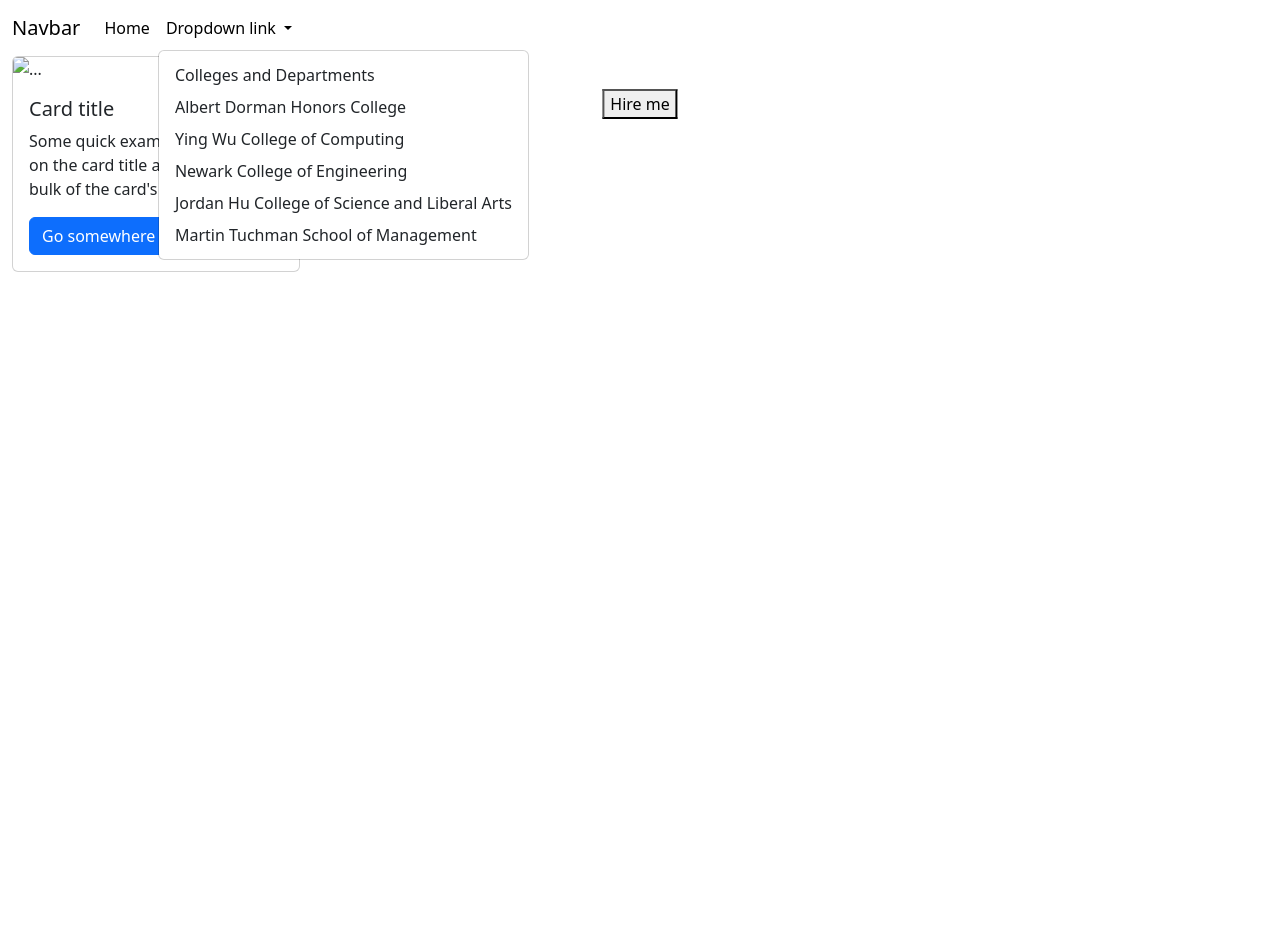
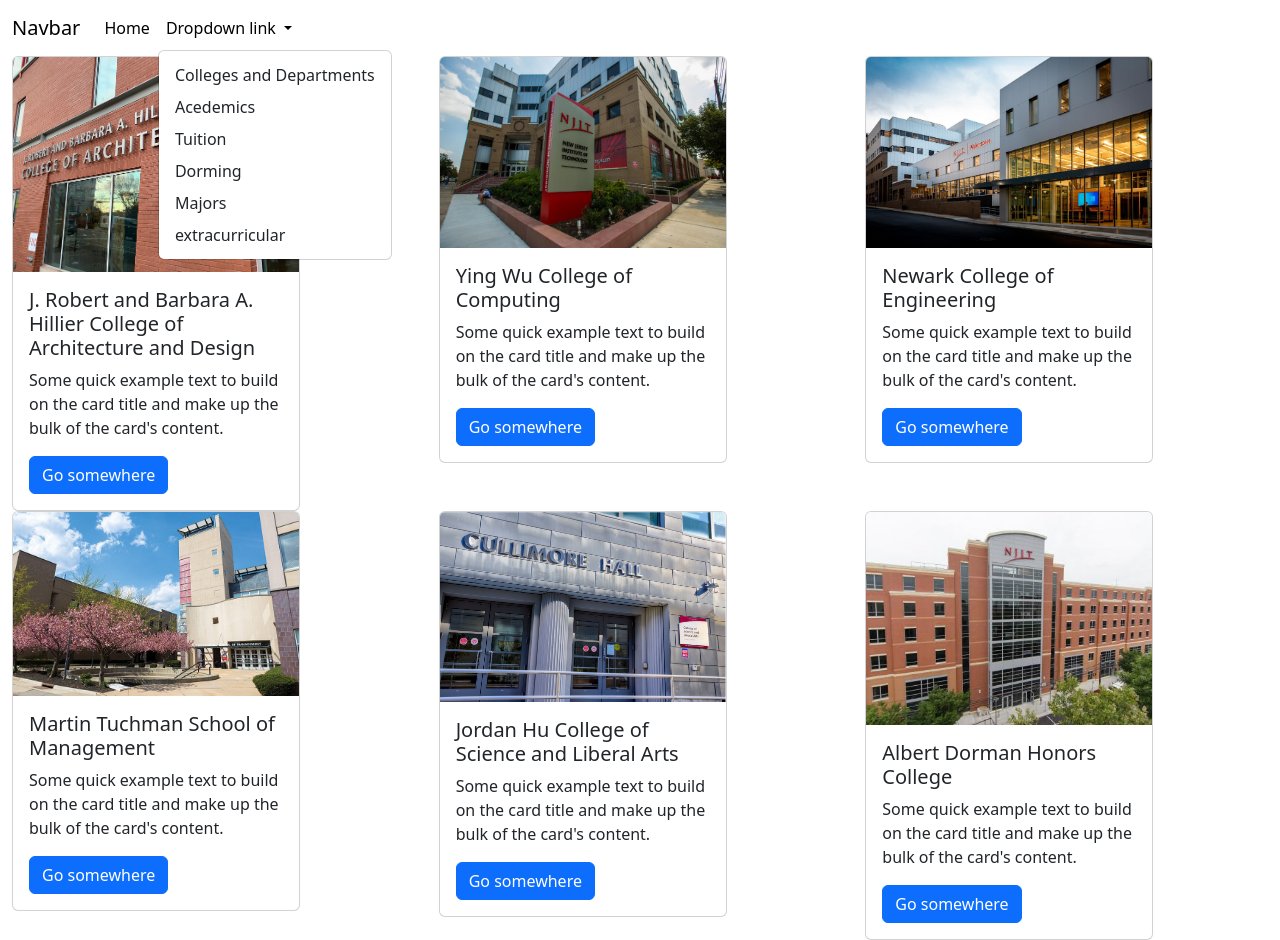
Before and after one commit to SeanMillen-el/Collegepromo, a plain HTML site: page index.html in a window 1280 px wide. Both pictures are taken after a click on the button "Dropdown link". Before the commit the page ends 800 px from the top, so only its background shows below. Drawn offline with nearby package versions, Linux system fonts and the light colour scheme.

Commit message:
did sizing

```diff
--- a/index.html
+++ b/index.html
@@ -1,16 +1,22 @@
-<!doctype html>
+<!DOCTYPE html>
 <html lang="en">
   <head>
     <title>College freshmen promotion</title>
     <!-- Required meta tags -->
     <meta charset="utf-8" />
-        <meta name="viewport" content="width=device-width, initial-scale=1, shrink-to-fit=no"
+    <meta
+      name="viewport"
+      content="width=device-width, initial-scale=1, shrink-to-fit=no"
     />
 
     <!-- Bootstrap CSS v5.2.1 -->
-        <link href="https://cdn.jsdelivr.net/npm/bootstrap@5.3.2/dist/css/bootstrap.min.css" rel="stylesheet" integrity="sha384-T3c6CoIi6uLrA9TneNEoa7RxnatzjcDSCmG1MXxSR1GAsXEV/Dwwykc2MPK8M2HN" crossorigin="anonymous"
+    <link
+      href="https://cdn.jsdelivr.net/npm/bootstrap@5.3.2/dist/css/bootstrap.min.css"
+      rel="stylesheet"
+      integrity="sha384-T3c6CoIi6uLrA9TneNEoa7RxnatzjcDSCmG1MXxSR1GAsXEV/Dwwykc2MPK8M2HN"
+      crossorigin="anonymous"
     />
-        <link rel="stylesheet" href="style.css">
+    <link rel="stylesheet" href="style.css" />
   </head>
 
   <body>
@@ -18,8 +24,16 @@
       <!--Start navbar-->
       <nav class="navbar navbar-expand-lg bg-body-danger">
         <div class="container-fluid">
-                  <a class="navbar-brand" href="#">Navbar</a>
-                  <button class="navbar-toggler" type="button" data-bs-toggle="collapse" data-bs-target="#navbarNavDropdown" aria-controls="navbarNavDropdown" aria-expanded="false" aria-label="Toggle navigation">
+          <a class="navbar-brand" src="imgs/NJIT logo.png" href="#">Navbar</a>
+          <button
+            class="navbar-toggler"
+            type="button"
+            data-bs-toggle="collapse"
+            data-bs-target="#navbarNavDropdown"
+            aria-controls="navbarNavDropdown"
+            aria-expanded="false"
+            aria-label="Toggle navigation"
+          >
             <span class="navbar-toggler-icon"></span>
           </button>
           <div class="collapse navbar-collapse" id="navbarNavDropdown">
@@ -28,16 +42,50 @@
                 <a class="nav-link active" aria-current="page" href="#">Home</a>
               </li>
               <li class="nav-item dropdown">
-                        <a class="nav-link dropdown-toggle" href="#" role="button" data-bs-toggle="dropdown" aria-expanded="false">
+                <a
+                  class="nav-link dropdown-toggle"
+                  href="#"
+                  role="button"
+                  data-bs-toggle="dropdown"
+                  aria-expanded="false"
+                >
                   Dropdown link
                 </a>
                 <ul class="dropdown-menu">
-                          <li><a class="dropdown-item" href="https://www.njit.edu/academics/colleges-and-departments">Colleges and Departments</a></li>
-                          <li><a class="dropdown-item" href="https://honors.njit.edu/">Albert Dorman Honors College</a></li>
-                          <li><a class="dropdown-item" href="https://computing.njit.edu/">Ying Wu College of Computing</a></li>
-                          <li><a class="dropdown-item" href="https://engineering.njit.edu/">Newark College of Engineering</a></li>
-                          <li><a class="dropdown-item" href="https://csla.njit.edu/">Jordan Hu College of Science and Liberal Arts</a></li>
-                          <li><a class="dropdown-item" href="https://management.njit.edu/">Martin Tuchman School of Management</a></li>
+                  <li>
+                    <a
+                      class="dropdown-item"
+                      href="https://www.njit.edu/academics/colleges-and-departments"
+                      >Colleges and Departments</a
+                    >
+                  </li>
+                  <li>
+                    <a class="dropdown-item" href="https://honors.njit.edu/"
+                      >Acedemics</a
+                    >
+                  </li>
+                  <li>
+                    <a class="dropdown-item" href="https://computing.njit.edu/"
+                      >Tuition</a
+                    >
+                  </li>
+                  <li>
+                    <a
+                      class="dropdown-item"
+                      href="https://engineering.njit.edu/"
+                      >Dorming</a
+                    >
+                  </li>
+                  <li>
+                    <a class="dropdown-item" href="https://csla.njit.edu/"
+                      >Majors</a
+                    >
+                  </li>
+                  <li>
+                    <a class="dropdown-item" href="https://management.njit.edu/"
+                      >extracurricular</a
+                    >
+                  </li>
                 </ul>
               </li>
             </ul>
@@ -48,35 +96,130 @@
     </header>
     <main>
       <!--start body section-->
-            <!--hero img-->
-              <div class="hero-image">
-                <div class="hero-text">
-                  <h1>Welcome to NJIT</h1>
-                  <p>And I'm a Photographer</p>
-                  <button>Hire me</button>
+      <div class="container-fluid">
+        <div class="row">
+          <div class="col-md-4 col-sm-6 ml-4">
+            <div class="card" style="width: 18rem">
+              <img
+                src="imgs/Colleges/college of architecture.jpg"
+                class="card-img-top"
+                alt="..."
+              />
+              <div class="card-body">
+                <h5 class="card-title">
+                  J. Robert and Barbara A. Hillier College of Architecture and
+                  Design
+                </h5>
+                <p class="card-text">
+                  Some quick example text to build on the card title and make up
+                  the bulk of the card's content.
+                </p>
+                <a href="https://design.njit.edu/" class="btn btn-primary"
+                  >Go somewhere</a
+                >
               </div>
             </div>
-            <!--end hero img-->
-              <div class="container-fluid">
-                <div class="row">
-                  <div class="col-2">
-                    <div class="card" style="width: 18rem;">
-                      <img src="..." class="card-img-top" alt="...">
+          </div>
+          <div class="col-md-4 col-sm-6 ml-4">
+            <div class="card" style="width: 18rem">
+              <img
+                src="imgs/Colleges/College of compting.jpg"
+                class="card-img-top"
+                alt="..."
+              />
               <div class="card-body">
-                        <h5 class="card-title">Card title</h5>
-                        <p class="card-text">Some quick example text to build on the card title and make up the bulk of the card's content.</p>
-                        <a href="#" class="btn btn-primary">Go somewhere</a>
+                <h5 class="card-title">Ying Wu College of Computing</h5>
+                <p class="card-text">
+                  Some quick example text to build on the card title and make up
+                  the bulk of the card's content.
+                </p>
+                <a href="https://computing.njit.edu/" class="btn btn-primary"
+                  >Go somewhere</a
+                >
+              </div>
+            </div>
+          </div>
+          <div class="col-md-4 col-sm-6">
+            <div class="card" style="width: 18rem">
+              <img
+                src="imgs/Colleges/college of Engineering.jpg"
+                class="card-img-top"
+                alt="..."
+              />
+              <div class="card-body">
+                <h5 class="card-title">Newark College of Engineering</h5>
+                <p class="card-text">
+                  Some quick example text to build on the card title and make up
+                  the bulk of the card's content.
+                </p>
+                <a href="https://engineering.njit.edu/" class="btn btn-primary"
+                  >Go somewhere</a
+                >
               </div>
             </div>
           </div>
         </div>
-
-
-
-
-
-
-
+        <div class="row">
+          <div class="col-md-4 col-sm-6 ml-4">
+            <div class="card" style="width: 18rem">
+              <img
+                src="imgs/Colleges/college of management.jpg"
+                class="card-img-top"
+                alt="..."
+              />
+              <div class="card-body">
+                <h5 class="card-title">Martin Tuchman School of Management</h5>
+                <p class="card-text">
+                  Some quick example text to build on the card title and make up
+                  the bulk of the card's content.
+                </p>
+                <a href="https://management.njit.edu/" class="btn btn-primary"
+                  >Go somewhere</a
+                >
+              </div>
+            </div>
+          </div>
+          <div class="col-md-4 col-sm-6 ml-4">
+            <div class="card" style="width: 18rem">
+              <img
+                src="imgs/Colleges/College of science and liberal arts.jpg"
+                class="card-img-top"
+                alt="..."
+              />
+              <div class="card-body">
+                <h5 class="card-title">
+                  Jordan Hu College of Science and Liberal Arts
+                </h5>
+                <p class="card-text">
+                  Some quick example text to build on the card title and make up
+                  the bulk of the card's content.
+                </p>
+                <a href="https://csla.njit.edu/" class="btn btn-primary"
+                  >Go somewhere</a
+                >
+              </div>
+            </div>
+          </div>
+          <div class="col-md-4 col-sm-6 ml-4">
+            <div class="card" style="width: 18rem">
+              <img
+                src="imgs/Colleges/Honors college.jpg"
+                class="card-img-top"
+                alt="..."
+              />
+              <div class="card-body">
+                <h5 class="card-title">Albert Dorman Honors College</h5>
+                <p class="card-text">
+                  Some quick example text to build on the card title and make up
+                  the bulk of the card's content.
+                </p>
+                <a href="https://honors.njit.edu/" class="btn btn-primary"
+                  >Go somewhere</a
+                >
+              </div>
+            </div>
+          </div>
+        </div>
       </div>
       <!--end body section-->
     </main>
@@ -84,11 +227,16 @@
       <!-- place footer here -->
     </footer>
     <!-- Bootstrap JavaScript Libraries -->
-        <script src="https://cdn.jsdelivr.net/npm/@popperjs/core@2.11.8/dist/umd/popper.min.js" integrity="sha384-I7E8VVD/ismYTF4hNIPjVp/Zjvgyol6VFvRkX/vR+Vc4jQkC+hVqc2pM8ODewa9r" crossorigin="anonymous"
+    <script
+      src="https://cdn.jsdelivr.net/npm/@popperjs/core@2.11.8/dist/umd/popper.min.js"
+      integrity="sha384-I7E8VVD/ismYTF4hNIPjVp/Zjvgyol6VFvRkX/vR+Vc4jQkC+hVqc2pM8ODewa9r"
+      crossorigin="anonymous"
     ></script>
 
     <script
-            src="https://cdn.jsdelivr.net/npm/bootstrap@5.3.2/dist/js/bootstrap.min.js" integrity="sha384-BBtl+eGJRgqQAUMxJ7pMwbEyER4l1g+O15P+16Ep7Q9Q+zqX6gSbd85u4mG4QzX+" crossorigin="anonymous"
+      src="https://cdn.jsdelivr.net/npm/bootstrap@5.3.2/dist/js/bootstrap.min.js"
+      integrity="sha384-BBtl+eGJRgqQAUMxJ7pMwbEyER4l1g+O15P+16Ep7Q9Q+zqX6gSbd85u4mG4QzX+"
+      crossorigin="anonymous"
     ></script>
   </body>
 </html>
--- a/style.css
+++ b/style.css
@@ -1,31 +1,3 @@
-.html {
-    height: 100%;
-}
-
-/* The hero image */
-.hero-image {
-  /* Use "linear-gradient" to add a darken background effect to the image (photographer.jpg). This will make the text easier to read */
-  background-image: linear-gradient(rgba(0, 0, 0, 0.5), rgba(0, 0, 0, 0.5)), url("imgs/njit-campus-hero.jpg");
-
-  /* Set a specific height */
-  height: 50%;
-
-  /* Position and center the image to scale nicely on all screens */
-  background-position: center;
-  background-repeat: no-repeat;
-  background-size: cover;
-  position: relative;
-}
-
-/* Place text in the middle of the image */
-.hero-text {
-  text-align: center;
-  position: absolute;
-  top: 50%;
-  left: 50%;
-  transform: translate(-50%, -50%);
-  color: white;
-}
 
 .container-fluid{
 
```
Lines whose indentation alone changed are shown as unchanged.
